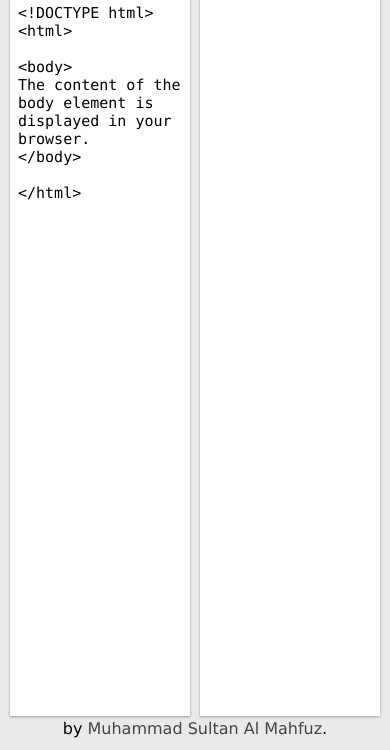
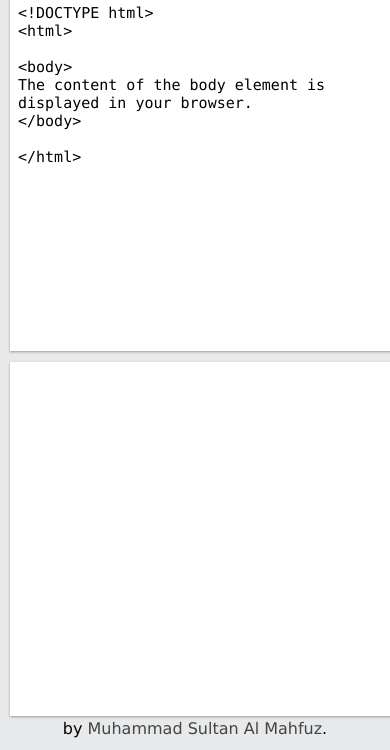
Before and after one commit to mahfuz225bd/trycode, a plain HTML site: page index.html in a window 390 px wide. Shown: the part 94-844 px from the top of the page. Drawn offline with Linux system fonts and the light colour scheme.

Commit message:
css padding to margin + responsive() for toggling .view-orientation-2 + autoAdjustMain() removed add append code to responsive()

```diff
--- a/assets/css/default.css
+++ b/assets/css/default.css
@@ -71,11 +71,11 @@ main>section {
 }
 
 main>section.left {
-    padding: 1px 5px 1px 10px;
+    margin: 1px 5px 1px 10px;
 }
 
 main>section.right {
-    padding: 1px 10px 1px 5px;
+    margin: 1px 10px 1px 5px;
 }
 
 /* For changing orientation */
@@ -89,11 +89,11 @@ main.view-orientation-2>section {
 }
 
 main.view-orientation-2>section {
-    padding: 1px 10px 10px 10px;
+    margin: 1px 10px 10px 10px;
 }
 
 main.view-orientation-2>section.right {
-    padding-bottom: 1px;
+    margin-bottom: 1px;
 }
 
 #codeArea,
--- a/assets/default.js
+++ b/assets/default.js
@@ -3,7 +3,13 @@ const cmdRunCode = document.getElementById("cmdRunCode")
 const codeArea = document.getElementById("codeArea")
 const outputArea = document.getElementById("outputArea")
 
-const autoAdjustMain = () => {
+const responsive = () => {
+    if (window.matchMedia("(max-width: 600px)").matches) {
+        main.classList.add('view-orientation-2')
+    } else {
+        main.classList.remove('view-orientation-2')
+    }
+
     const header = document.querySelector('header')
     const footer = document.querySelector('footer')
     const voidSpaceBetween = header.clientHeight + footer.clientHeight
@@ -17,7 +23,7 @@ const showOutput = (value) => {
 
 // while document is ready
 window.addEventListener('DOMContentLoaded', () => {
-    autoAdjustMain()
+    responsive()
 
     // Load init code
     codeArea.innerHTML = `&lt;!DOCTYPE html&gt;
@@ -56,7 +62,7 @@ The content of the body element is displayed in your browser.
         container.classList.toggle('dark')
     })
 
-    window.addEventListener('resize', autoAdjustMain)
+    window.addEventListener('resize', responsive)
 })
 
 const pending = () => {
```
